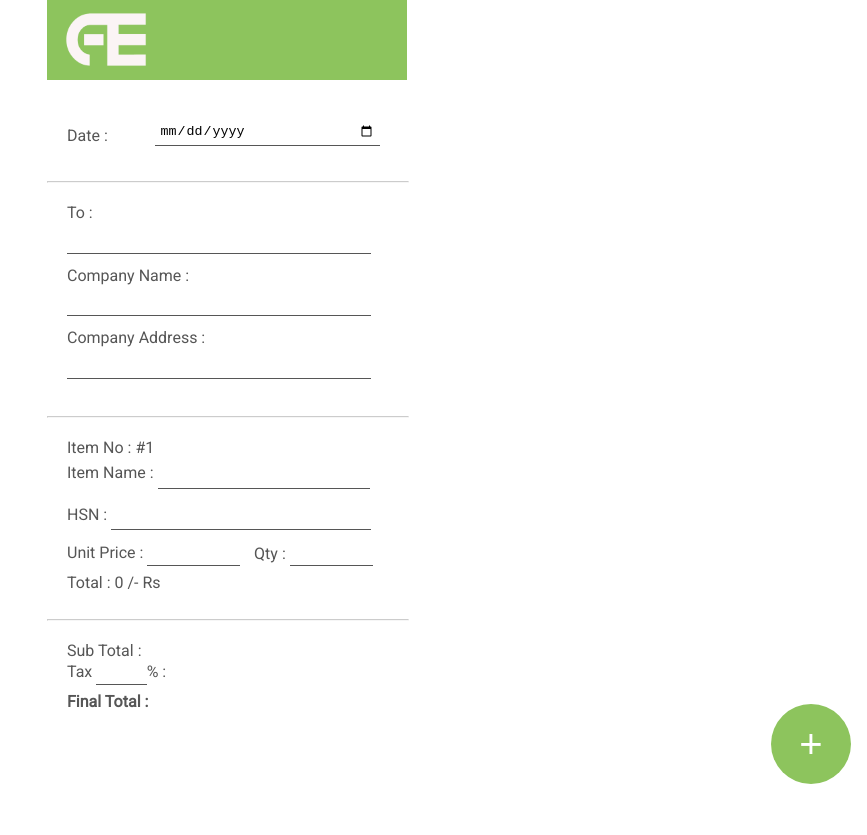
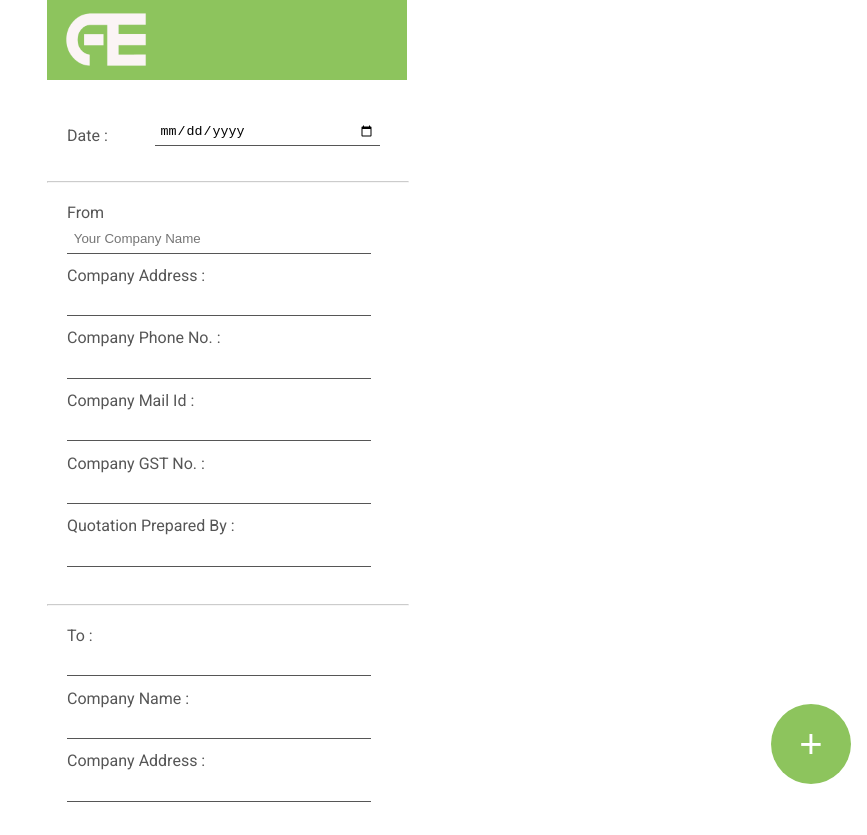
Before and after one commit to prajwaltulawe/quotationGenerator, a plain HTML site: page index.html in a window 1280 px wide. Shown: the top 835 px of the page, without its empty margins (413-1280 px from the left). Before the commit the page ends 800 px from the top, so only its background shows below. Drawn offline with Linux system fonts and the light colour scheme.

Commit message:
Update index.html

```diff
--- a/index.html
+++ b/index.html
@@ -19,6 +19,47 @@
             <tr>
                 <td>    Date :  </td>
                 <td> <input type="date" id="date" name="date"></input></td>
+            </tr>
+        </table>
+        <hr>
+
+        <!-- From -->
+        <table>
+            <tr>
+                <td>    From  </td>
+            </tr>
+            <tr>
+                <td> <input type="text" id="ycname" name="ycname" placeholder="Your Company Name"></input></td>
+            </tr>
+            <tr>
+                <td>    Company Address :  </td>
+            </tr>
+            <tr>
+                <td> <input type="text" id="yaddress" name="yaddress"></input></td>
+            </tr>
+            <tr>
+                <td>    Company Phone No. :  </td>
+            </tr>
+            <tr>
+                <td> <input type="tel" id="yphnno" name="yphnno"></input></td>
+            </tr>
+            <tr>
+                <td>    Company Mail Id :  </td>
+            </tr>
+            <tr>
+                <td> <input type="email" id="yemail" name="yemail"></input></td>
+            </tr>
+            <tr>
+                <td>    Company GST No. :  </td>
+            </tr>
+            <tr>
+                <td> <input type="text" id="ygstno" name="ygstno"></input></td>
+            </tr>
+            <tr>
+                <td>    Quotation Prepared By :  </td>
+            </tr>
+            <tr>
+                <td> <input type="text" id="from" name="from"></input></td>
             </tr>
         </table>
         <hr>
```
